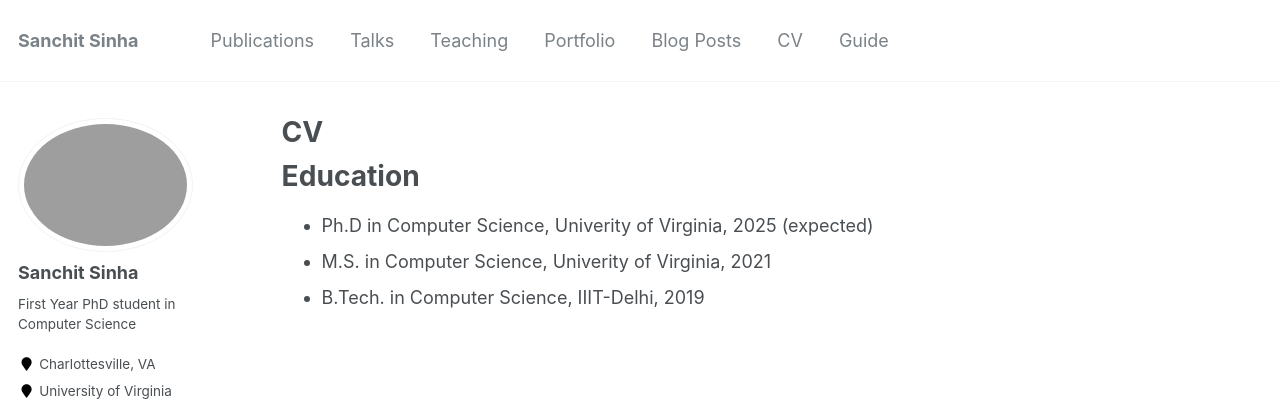
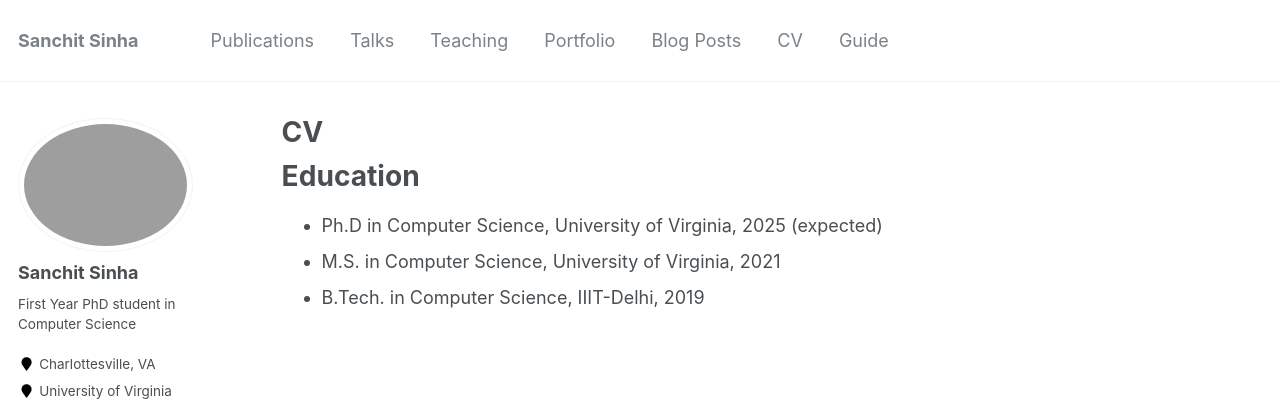
Before and after one commit to sanchit97/sanchit97.github.io, a Jekyll site: the page built from _pages/cv.md, in a window 1280 px wide. Shown: the top 408 px of the page. Built offline with Jekyll 4.4.1, drawn with Linux system fonts in a browser that asks for light colours; some web fonts are replaced.

Commit message:
[CODE] Add cv info

```diff
--- a/_pages/cv.md
+++ b/_pages/cv.md
@@ -11,8 +11,8 @@ redirect_from:
 
 Education
 ======
-* Ph.D in Computer Science, Univerity of Virginia, 2025 (expected)
-* M.S. in Computer Science, Univerity of Virginia, 2021
+* Ph.D in Computer Science, University of Virginia, 2025 (expected)
+* M.S. in Computer Science, University of Virginia, 2021
 * B.Tech. in Computer Science, IIIT-Delhi, 2019
 
 <!-- Work experience
```
